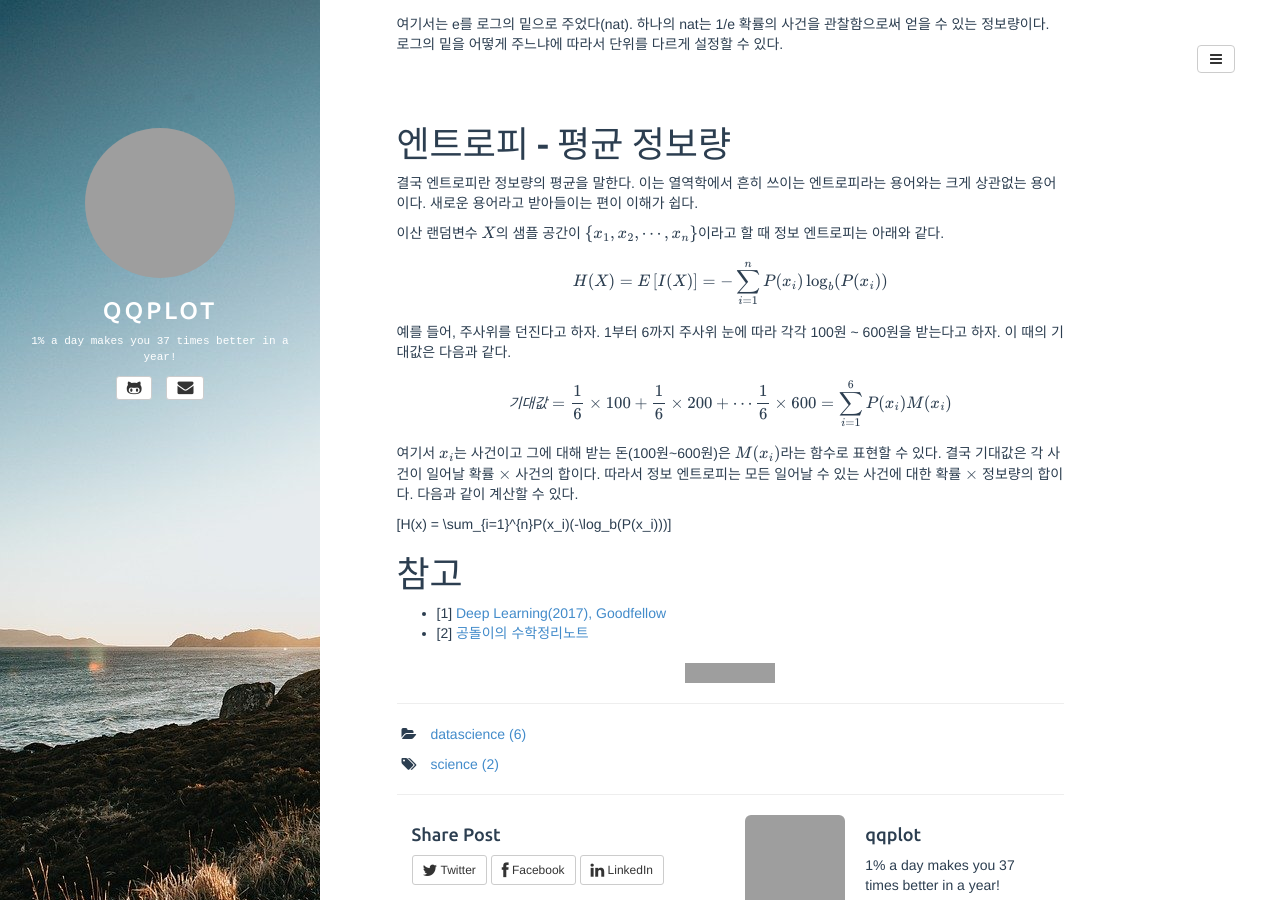
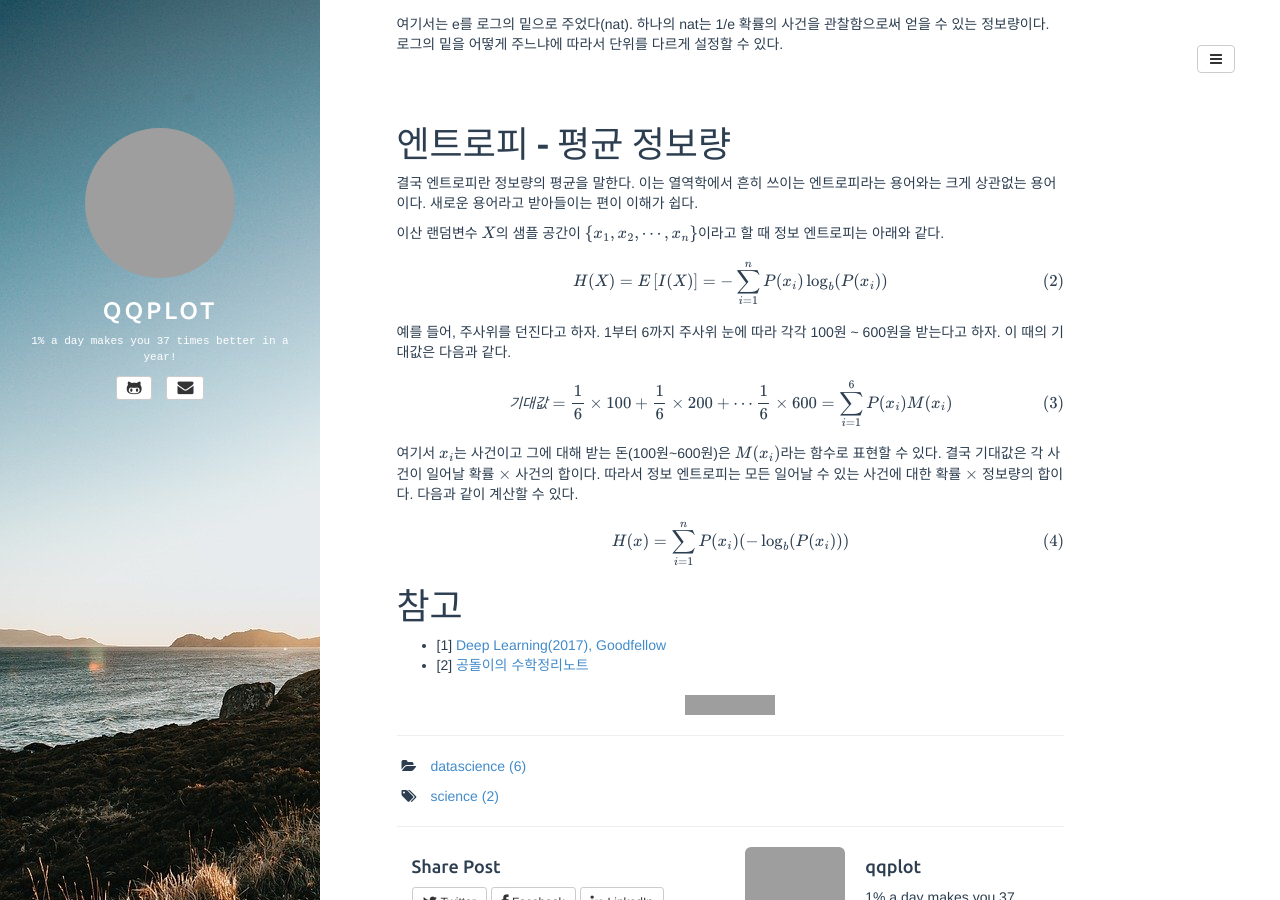
Before and after one commit to qqplot/qqplot.github.io, a Jekyll site: the page built from _posts/2022-05-04-information_entropy.md, in a window 1280 px wide and 900 px high, scrolled down 814 px. Built offline with Jekyll 4.4.1, drawn with Linux system fonts in a browser that asks for light colours; formulas are drawn with MathJax 3; comment, search, counter and statistics services are not loaded; grey boxes are pictures that could not be loaded.

Commit message:
math update

```diff
--- a/_posts/2022-05-04-information_entropy.md
+++ b/_posts/2022-05-04-information_entropy.md
@@ -34,11 +34,10 @@ use_math: true
 
 위에 이야기한 3가지 특징을 만족하기 위해서 $X = x$인 사건에 대한 자기 정보(self-information)를 정의할 수 있다.
 
-$$
+
 \begin{align}
 I(x) = \log{\frac{1}{P(x)}}\, = \, -\log{P(x)}
 \end{align}
-$$
 
 여기서는 e를 로그의 밑으로 주었다(nat). 하나의 nat는 1/e 확률의 사건을 관찰함으로써 얻을 수 있는 정보량이다. 로그의 밑을 어떻게 주느냐에 따라서 단위를 다르게 설정할 수 있다.
 
@@ -50,20 +49,23 @@ $$
 
 이산 랜덤변수 $X$의 샘플 공간이 $\lbrace x_1, x_2, \cdots, x_n\rbrace$이라고 할 때 정보 엔트로피는 아래와 같다.
 
-$$
+
+\begin{align}
 H(X) = E\left[I(X)\right] = -\sum_{i=1}^{n}P(x_i)\log_b(P(x_i))
-$$
+\end{align}
 
 예를 들어, 주사위를 던진다고 하자. 1부터 6까지 주사위 눈에 따라 각각 100원 ~ 600원을 받는다고 하자. 이 때의 기대값은 다음과 같다.
 
-$$
+
+\begin{align}
 기대값 = \frac{1}{6}\times 100 + \frac{1}{6}\times 200 + \cdots \frac{1}{6}\times 600 =\sum_{i=1}^6 P(x_i) M(x_i)
-$$
+\end{align}
 
 여기서 $x_i$는 사건이고 그에 대해 받는 돈(100원~600원)은 $M(x_i)$라는 함수로 표현할 수 있다. 결국 기대값은 각 사건이 일어날 확률 $\times$ 사건의 합이다. 따라서 정보 엔트로피는 모든 일어날 수 있는 사건에 대한 확률 $\times$ 정보량의 합이다. 다음과 같이 계산할 수 있다.
 
-\[H(x) = \sum_{i=1}^{n}P(x_i)(-\log_b(P(x_i)))\]
-
+\begin{align}
+H(x) = \sum_{i=1}^{n}P(x_i)(-\log_b(P(x_i)))
+\end{align}
 
 # 참고
 - [1] [Deep Learning(2017), Goodfellow](https://www.deeplearningbook.org/)
```
